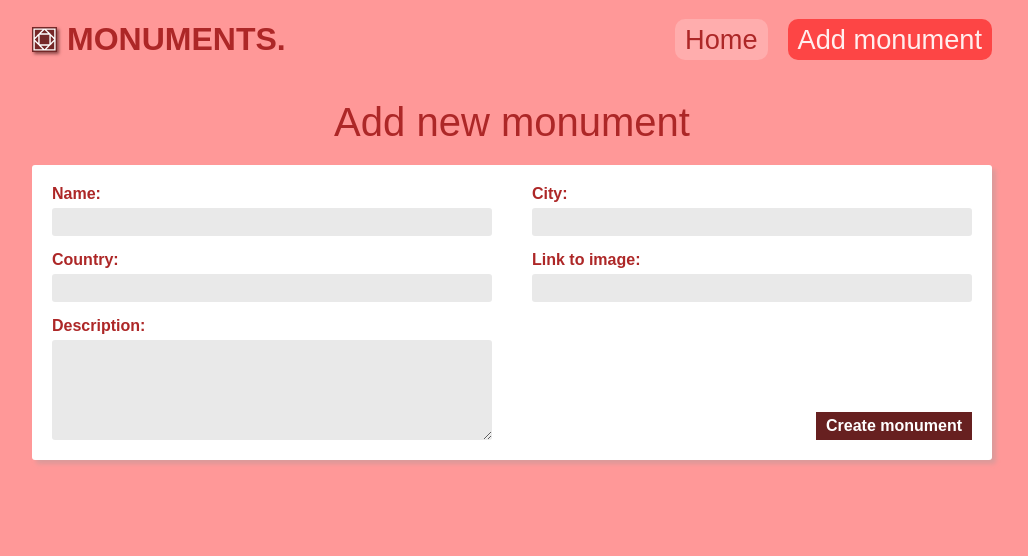
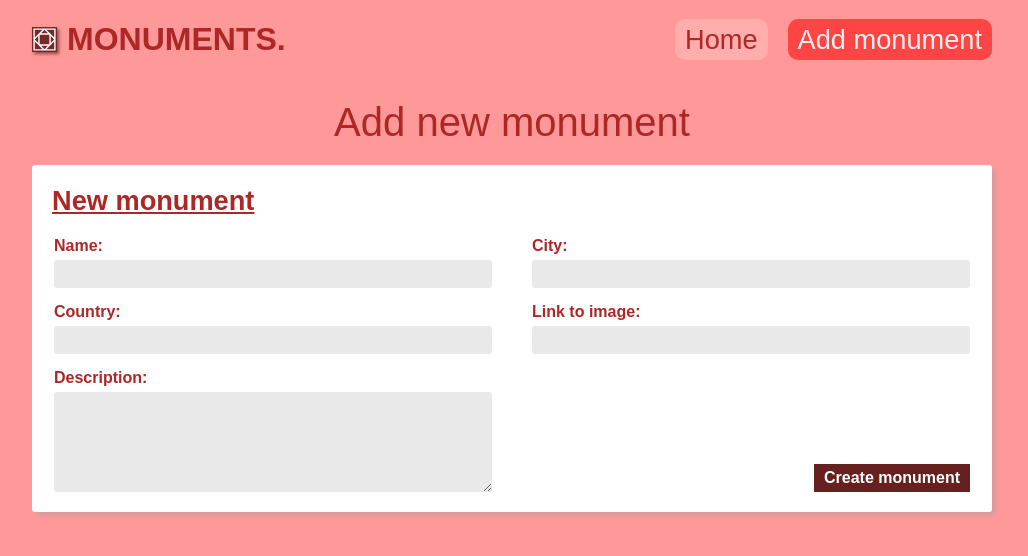
Before and after one commit to ZilongZhan/w6-monuments-react, a React (Vite) app: page /add-monument in a window 1280 px wide. Shown: the top 556 px of the page, without its empty margins (128-1156 px from the left). Built offline with nearby package versions, Linux system fonts and the light colour scheme.

Commit message:
Add title to MonumentForm component

```diff
--- a/src/monument/components/MonumentForm/MonumentForm.css
+++ b/src/monument/components/MonumentForm/MonumentForm.css
@@ -1,14 +1,26 @@
 .monument-form {
-  width: 100%;
+  display: flex;
+  gap: 20px;
+  flex-direction: column;
   max-width: 1000px;
+  background-color: rgb(255, 255, 255);
+  border-radius: 3px;
+  box-shadow: 4px 4px 4px rgb(220, 154, 154);
   padding: 20px;
+}
+
+.monument-form__title {
+  font-size: 1.7rem;
+  margin: 0;
+  text-decoration: underline;
+}
+
+.monument-form__fieldset {
   display: grid;
   row-gap: 15px;
   column-gap: 40px;
   border: none;
-  background-color: rgb(255, 255, 255);
-  border-radius: 3px;
-  box-shadow: 4px 4px 4px rgb(220, 154, 154);
+  padding: 0;
 
   @media (width >= 850px) {
     grid-template-columns: repeat(2, 1fr);
--- a/src/monument/components/MonumentForm/MonumentForm.tsx
+++ b/src/monument/components/MonumentForm/MonumentForm.tsx
@@ -3,6 +3,8 @@ import "./MonumentForm.css";
 const MonumentForm: React.FC = () => {
   return (
     <form className="monument-form" aria-label="Add monument form">
+      <h3 className="monument-form__title">New monument</h3>
+      <fieldset className="monument-form__fieldset">
         <div className="form-group">
           <label className="monument-form__label" htmlFor="name">
             Name:
@@ -43,7 +45,7 @@ const MonumentForm: React.FC = () => {
           <input
             className="monument-form__input"
             id="image-url"
-          type="string"
+            type="url"
             required
           />
         </div>
@@ -59,6 +61,7 @@ const MonumentForm: React.FC = () => {
           ></textarea>
         </div>
         <button className="button">Create monument</button>
+      </fieldset>
     </form>
   );
 };
```
Also changed, not shown: 1 other file (tests, documents, lock files or other folders). Lines whose indentation alone changed are shown as unchanged.
